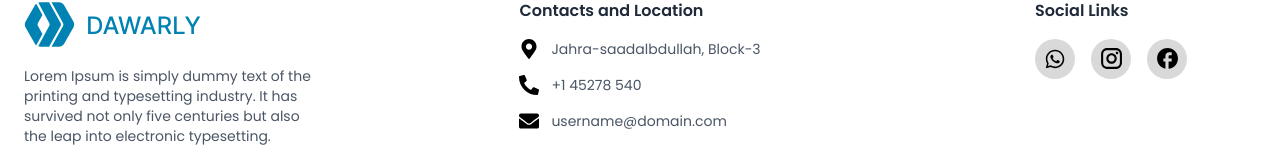
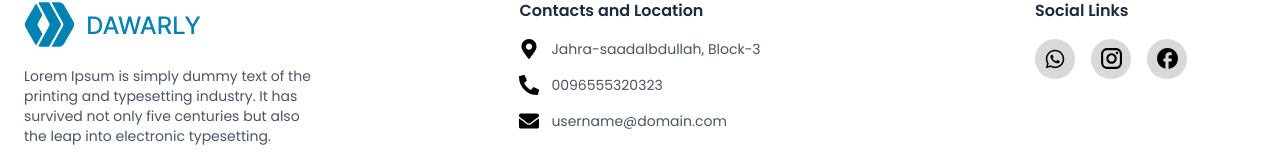
Before and after one commit to noorhossain809/drawarly-payment, a React (Vite) app: page / in a window 1280 px wide. Shown: the part 1204-1369 px from the top of the page. Built offline with nearby package versions, Linux system fonts and the light colour scheme.

Commit message:
number-add

```diff
--- a/src/components/Layout/Footer.jsx
+++ b/src/components/Layout/Footer.jsx
@@ -37,7 +37,7 @@ const Footer = () => {
             </p>
             <p className="text-gray-600 text-sm flex justify-start items-center mb-4">
               <img src={call} alt="Phone Icon" className="mr-3 w-5 h-5" />
-              +1 45278 540
+              0096555320323
             </p>
             <p className="text-gray-600 text-sm flex justify-center lg:justify-start items-center mb-4">
               <img src={mail} alt="Email Icon" className="mr-3 w-5 h-5" />
```
